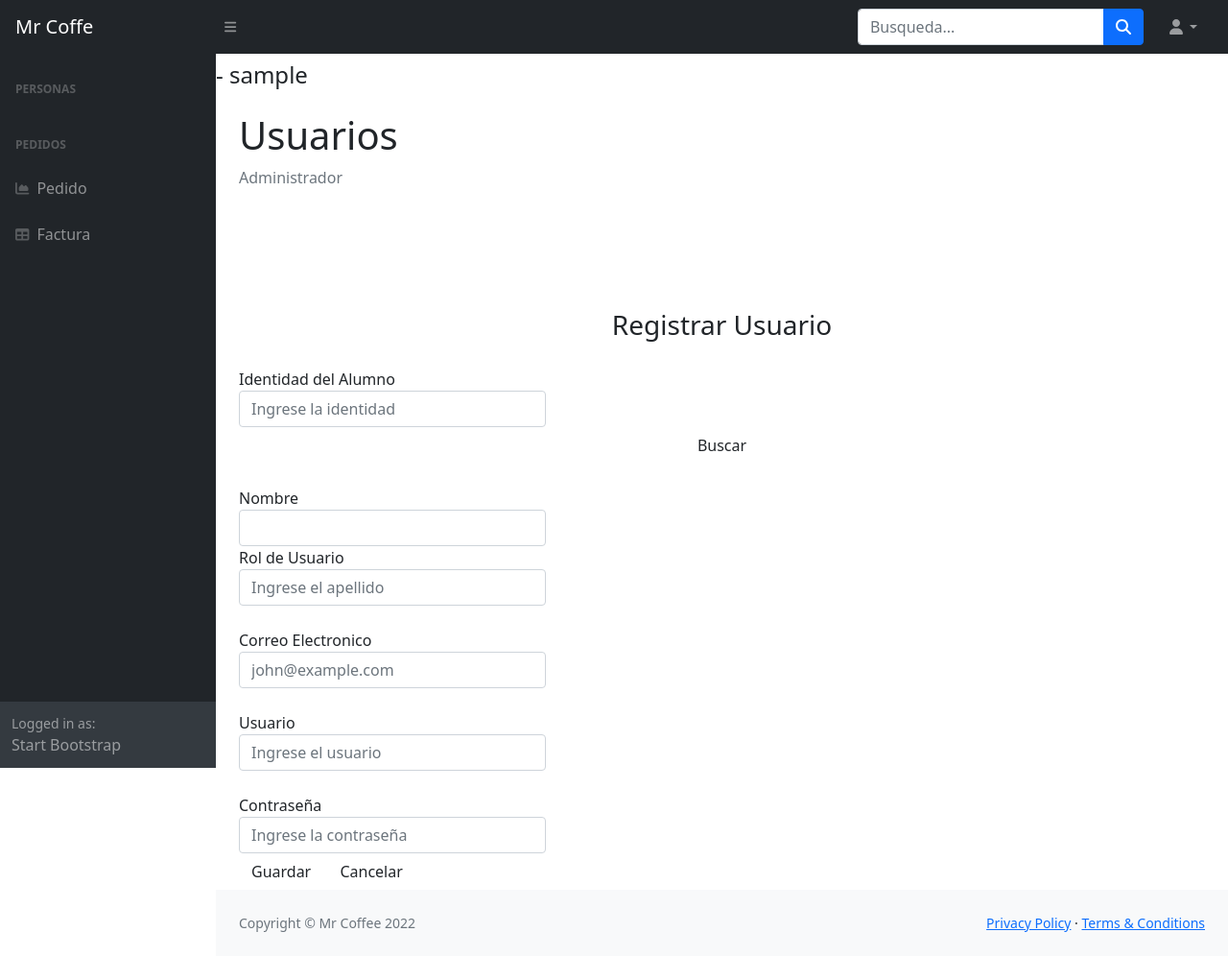
After one commit to Rafamendoz/MRCOFFE_SYSTEM, a PHP site: page /PROYECTODW/crudUsuarios.php in a window 1280 px wide. The commit adds this page. Shown: the whole page at 96% size. Run offline with PHP 8.4, Linux system fonts and the light colour scheme; the visitor is signed in with stand-in values (Sample User, id 1); some libraries are stand-ins or nearby versions.

Commit message:
Creacion de Vista Usuarios

```diff
--- /dev/null
+++ b/crudUsuarios.php
@@ -0,0 +1,229 @@
+<?php
+  session_start();
+  if(isset($_SESSION['Rol'])){
+
+?>
+<!DOCTYPE html>
+<html lang="en">
+<!-- sidebar-->
+<?php
+        require("header.php");
+    ?>
+<!-- sidebar-->
+<?php
+            require("sidebar.php");
+        ?>
+
+<div id="layoutSidenav_content">
+
+  <!-- contenido-->
+
+  <main>
+
+    <h2> <?php echo "<h4>  - ".$_SESSION['User']."</h4>";?></h2>
+
+    <div class="container-fluid px-4">
+      <h1 class="mt-4">Usuarios</h1>
+      <ol class="breadcrumb mb-4">
+        <li class="breadcrumb-item active">Administrador</li>
+      </ol>
+      <br /><br /><br /><br />
+
+      <div class="row" id="formulario">
+
+        <form class="container" action="" method="post ">
+          <h3 class="modal-title text-center m-10px-b">Registrar Usuario</h3>
+
+          <br />
+
+          <div class="row">
+
+            <div class="col-md-4">
+              <div class="form-group">
+                <label for="idal">Identidad del Alumno</label>
+                <input type="text" maxlength="13" class="form-control" id="idalumno" placeholder="Ingrese la identidad "
+                  name="idalumno">
+              </div>
+            </div>
+            <button type="button" onclick="Buscarusuario()" class="btn btn-default" value="guardar">Buscar</button>
+          </div>
+
+          <br />
+          <div class="row">
+            <div class="col-md-4">
+              <div class="form-group">
+                <label for="nombre">Nombre</label>
+                <input type="text" maxlength="13" class="form-control" name="nombre" id="nombre" style="color:black">
+              </div>
+            </div>
+          </div>
+          <div class="row">
+            <div class="col-md-4">
+              <div class="form-group">
+                <label for="rol">Rol de Usuario</label>
+                <input type="text" maxlength="13" class="form-control" name="roles" id="idrol"
+                  placeholder="Ingrese el apellido ">
+              </div>
+            </div>
+          </div>
+          <br>
+          <div class="row">
+            <div class="col-md-4">
+              <div class="form-group">
+                <label for="correo">Correo Electronico</label>
+                <input type="email" maxlength="13" class="form-control" name="email" id="correo"
+                  placeholder="john@example.com" style="color:black;">
+              </div>
+            </div>
+          </div>
+          <br>
+
+
+
+          <div class="row">
+            <div class="col-md-4">
+              <div class="form-group">
+                <label for="nomal">Usuario</label>
+                <input type="text" maxlength="60" class="form-control" id="user" placeholder="Ingrese el usuario"
+                  name="user">
+              </div>
+            </div>
+          </div>
+
+
+          <br />
+
+          <div class="row">
+            <div class="col-md-4">
+              <div class="form-group">
+                <label for="apeal">Contraseña</label>
+                <input type="password" maxlength="60" class="form-control" id="contra"
+                  placeholder="Ingrese la contraseña" name="contra">
+              </div>
+            </div>
+          </div>
+
+          <div class="row">
+            <div class="col-md-4">
+              <button id="ocultar" type="button" onclick="RegistrarUsuario()" class="btn btn-default"
+                value="guardar">Guardar</button>
+              <button type="button" onclick="cancelar();" class="btn btn-default" value="Cancelar">Cancelar</button>
+
+            </div>
+            <div id="mostrar" style='display:none'>
+              <button type="button" onclick="ModificarUsuario()" class="btn btn-default"
+                value="guardar">Modificar</button>
+              <button type="button" onclick="EliminarUsuario ()" class="btn btn-default"
+                value="guardar">Eliminar</button>
+            </div>
+          </div>
+        </form>
+      </div>
+
+    </div>
+  </main>
+  <!-- fin contenido-->
+
+  <!-- footer-->
+  <?php
+                require("footer.php");
+                ?>
+</div>
+</div>
+<script src="https://cdn.jsdelivr.net/npm/bootstrap@5.1.3/dist/js/bootstrap.bundle.min.js" crossorigin="anonymous">
+</script>
+<script src="js/scripts.js"></script>
+<script src="https://cdnjs.cloudflare.com/ajax/libs/Chart.js/2.8.0/Chart.min.js" crossorigin="anonymous"></script>
+<script src="assets/demo/chart-area-demo.js"></script>
+<script src="assets/demo/chart-bar-demo.js"></script>
+<script src="https://cdn.jsdelivr.net/npm/simple-datatables@latest" crossorigin="anonymous"></script>
+<script src="js/datatables-simple-demo.js"></script>
+<script>
+
+
+</script>
+
+</body>
+
+</html>
+<?php
+	}else{
+		header("Location:index.php");
+	}
+?>
+<!--- Creacion de funciones en javascript--->
+
+<script type="text/javascript">
+function RegistrarUsuario() {
+  let idalumno = document.getElementById("user").value;
+  let nombre = document.getElementById("nombre").value;
+  let contra = document.getElementById("contra").value;
+  let rol = document.getElementById("idrol").value;
+  var correo = document.getElementById("correo").value;
+  alert(idalumno + nombrealumno + apellidoalumno);
+  $.post("php/WS/PostInsertarAlumno.php", {
+      'id': usuario,
+      'nombre': nombre,
+      "contra": contra,
+      "rol": rol,
+      "correo": correo
+
+
+
+    },
+    function(data) {
+
+
+      console.log(data);
+      var resp = JSON.parse(data);
+      console.log(resp);
+
+
+    }
+  );
+}
+
+
+
+function ObtenerAlumnos() {
+  var idalumno = document.getElementById("idalumno").value;
+  $.post("php/WS/ObtenerAlumnosByIDWS.php", {
+      'idalumno': idalumno
+
+
+    },
+
+    function(data) {
+
+      console.log(data);
+      var resp = JSON.parse(data);
+      console.log(resp);
+      document.getElementById('mostrar').style.display = 'block';
+      document.getElementById('ocultar').style.display = 'none';
+      $("#idalumno").prop("disabled", true);
+      document.getElementById("idalumno").value = resp.Id;
+      document.getElementById("nombrealumno").value = resp.Nombre;
+      document.getElementById("apellidoalumno").value = resp.Apellido;
+      document.getElementById("iddepartamento").value = resp.Iddepa;
+
+
+
+    }
+
+  );
+
+}
+
+
+
+
+
+
+
+
+
+
+function cancelar() {
+  javascript: location.reload();
+}
+</script>
--- a/header.php
+++ b/header.php
@@ -1,4 +1,5 @@
 <!--header-->
+
 <head>
   <meta charset="utf-8" />
   <meta http-equiv="X-UA-Compatible" content="IE=edge" />
@@ -10,29 +11,36 @@
   <link href="css/styles.css" rel="stylesheet" />
   <script src="https://use.fontawesome.com/releases/v6.1.0/js/all.js" crossorigin="anonymous"></script>
 </head>
+
 <body class="sb-nav-fixed">
   <!-- arriba-->
   <nav class="sb-topnav navbar navbar-expand navbar-dark bg-dark">
     <!-- Navbar Brand-->
     <a class="navbar-brand ps-3" href="index.html">Mr Coffe</a>
     <!-- Sidebar Toggle-->
-            <button class="btn btn-link btn-sm order-1 order-lg-0 me-4 me-lg-0" id="sidebarToggle" href="#!"><i class="fas fa-bars"></i></button>
+    <button class="btn btn-link btn-sm order-1 order-lg-0 me-4 me-lg-0" id="sidebarToggle" href="#!"><i
+        class="fas fa-bars"></i></button>
     <!-- Navbar Search-->
     <form class="d-none d-md-inline-block form-inline ms-auto me-0 me-md-3 my-2 my-md-0">
-                <div class="input-group">
-                    <input class="form-control" type="text" placeholder="Busqueda..." aria-label="Search for..." aria-describedby="btnNavbarSearch" />
-                    <button class="btn btn-primary" id="btnNavbarSearch" type="button"><i class="fas fa-search"></i></button>
+      <div class=" input-group">
+        <input class="form-control" type="text" placeholder="Busqueda..." aria-label="Search for..."
+          aria-describedby="btnNavbarSearch" />
+        <button class="btn btn-primary" id="btnNavbarSearch" type="button" onclick="Buscarusuario()"><i
+            class="fas fa-search"></i></button>
       </div>
     </form>
     <!-- Navbar-->
     <ul class="navbar-nav ms-auto ms-md-0 me-3 me-lg-4">
       <li class="nav-item dropdown">
-                    <a class="nav-link dropdown-toggle" id="navbarDropdown" href="#" role="button" data-bs-toggle="dropdown" aria-expanded="false"><i class="fas fa-user fa-fw"></i></a>
+        <a class="nav-link dropdown-toggle" id="navbarDropdown" href="#" role="button" data-bs-toggle="dropdown"
+          aria-expanded="false"><i class="fas fa-user fa-fw"></i></a>
         <ul class="dropdown-menu dropdown-menu-end" aria-labelledby="navbarDropdown">
           <li><a class="dropdown-item" href="#!">Settings</a></li>
           <li><a class="dropdown-item" href="#!">Activity Log</a></li>
-                        <li><hr class="dropdown-divider" /></li>
-                        <li><a class="dropdown-item"  href="salir.php">Logout</a></li>
+          <li>
+            <hr class="dropdown-divider" />
+          </li>
+          <li><a class="dropdown-item" href="salir.php">Logout</a></li>
         </ul>
       </li>
     </ul>
--- a/index.html
+++ b/index.html
@@ -107,6 +107,7 @@
                     </div>
                 </nav>
             </div>
+            <h3 class="modal-title text-center"></h3>
             <div id="layoutSidenav_content">
                 <main>
                     <div class="container-fluid px-4">
--- a/productos.php
+++ b/productos.php
@@ -72,7 +72,7 @@
       </div>
 
     </div>
-                        <main>
+  </main>
   <!-- fin contenido-->
 
   <!-- footer-->
@@ -81,7 +81,8 @@
                 ?>
 </div>
 </div>
-        <script src="https://cdn.jsdelivr.net/npm/bootstrap@5.1.3/dist/js/bootstrap.bundle.min.js" crossorigin="anonymous"></script>
+<script src="https://cdn.jsdelivr.net/npm/bootstrap@5.1.3/dist/js/bootstrap.bundle.min.js" crossorigin="anonymous">
+</script>
 <script src="js/scripts.js"></script>
 <script src="https://cdnjs.cloudflare.com/ajax/libs/Chart.js/2.8.0/Chart.min.js" crossorigin="anonymous"></script>
 <script src="assets/demo/chart-area-demo.js"></script>
@@ -94,6 +95,7 @@
 </script>
 
 </body>
+
 </html>
 <?php
 	}else{
--- a/restablecer.php
+++ b/restablecer.php
@@ -50,7 +50,6 @@ if(!empty($_POST)){
     <meta http-equiv="X-UA-Compatible" content="IE=edge">
     <meta name="viewport" content="width=device-width, initial-scale=1.0">
     <title>RECUPAR PASSWORD</title>
-    <link rel="stylesheet" href="style.css">
     <link rel="stylesheet" href="https://cdn.jsdelivr.net/npm/bootstrap@4.6.1/dist/css/bootstrap.min.css">
     <link rel="stylesheet" href="https://use.fontawesome.com/releases/v5.6.3/css/all.css"
         integrity="sha384-UHRtZLI+pbxtHCWp1t77Bi1L4ZtiqrqD80Kn4Z8NTSRyMA2Fd33n5dQ8lWUE00s/" crossorigin="anonymous">
@@ -69,9 +68,8 @@ if(!empty($_POST)){
         mainbox col-md-6 col-md-offset-3 col-sm-8 col-sm-offset-3">
             <div class="card-body">
                 <div class="card-header">
-                    <div class="panel-title text-warning font-effect-emboss">    Recuperar Password</div>
-                    <div style="float:right; font-size: 80%; position: relative; top:-10px"><a href="index.php">Iniciar
-                            Sesión</a></div>
+                    <div class="panel-title text-warning font-effect-emboss"> Recuperar Password</div>
+                    <div style="float:right; font-size: 70%; position: relative; top:-20px"><a href="index.php">Iniciar Sesión</a></div>
                 </div>
 
                 <div style="padding-top:30px" class="card-body">
```
Lines whose indentation alone changed are shown as unchanged.
